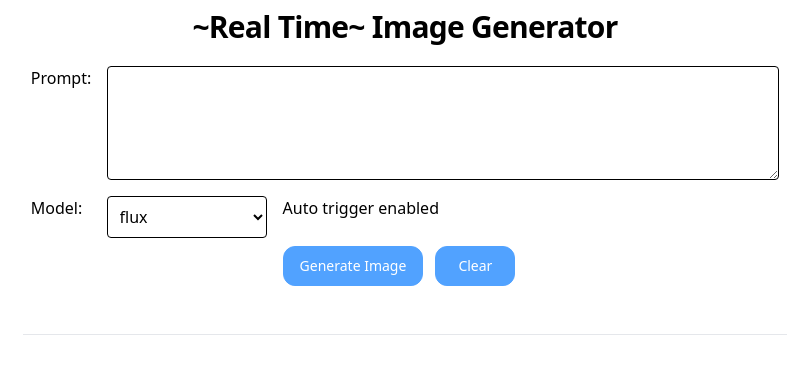
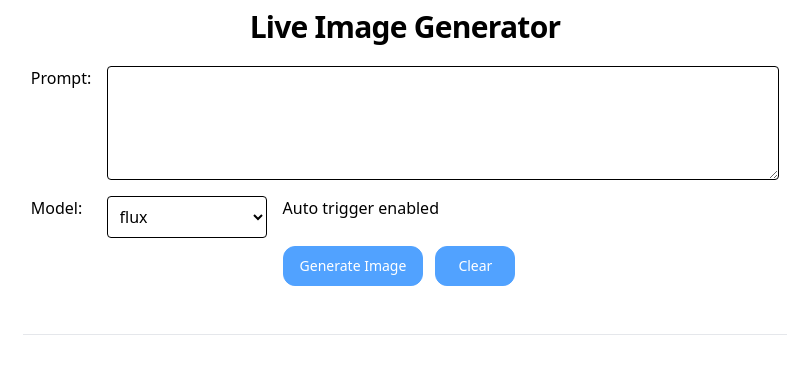
Before and after one commit to fredericaltorres/fimage-generator, a Next.js app: page / in a window 1280 px wide. Shown: the top 374 px of the page, without its empty margins (235-1045 px from the left). Built offline with nearby package versions, Linux system fonts and the light colour scheme.

Commit message:
Update...

```diff
--- a/app/page.tsx
+++ b/app/page.tsx
@@ -102,7 +102,7 @@ export default function Web() {
           <div className="mx-auto place-self-center">
 
             <h1 className="mb-4 max-w-2xl text-4xl leading-none font-extrabold tracking-tight md:text-3xl xl:text-3xl dark:text-white mx-auto">
-              ~Real Time~ Image Generator
+              Live Image Generator
             </h1>
 
             {computingImage && <div>Computing image...</div>}
```
